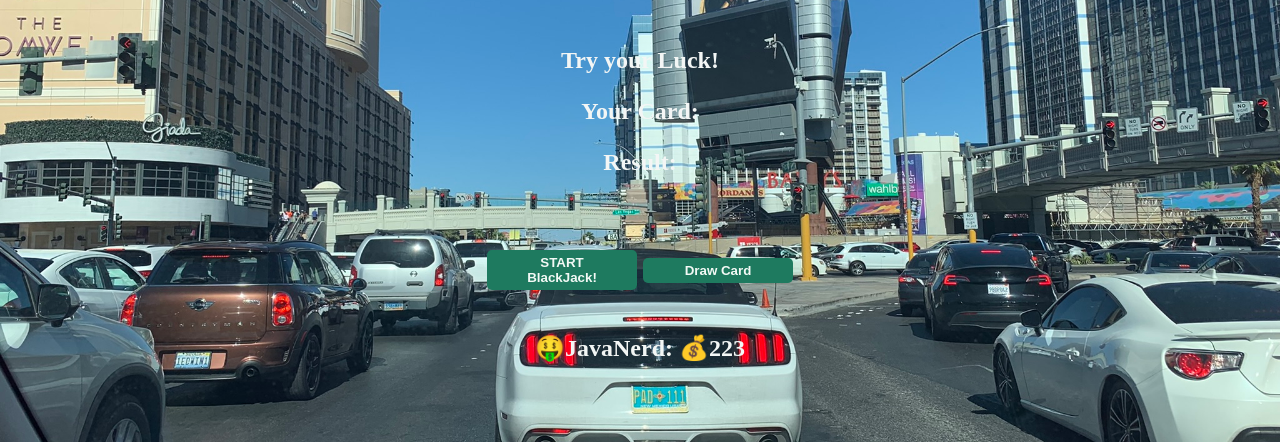
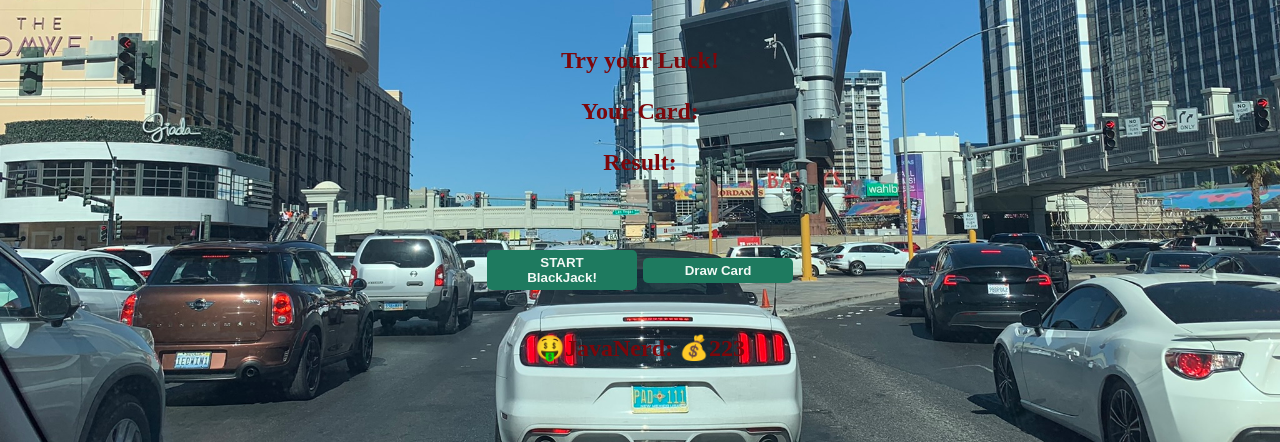
Before and after one commit to Dyamez/BlackJack-Milestone1, a plain HTML site: page gameJs/index.html in a window 1280 px wide. Shown: the part 358-800 px from the top of the page. Drawn offline with Linux system fonts and the light colour scheme.

Commit message:
052423-2

```diff
--- a/gameJs/index.html
+++ b/gameJs/index.html
@@ -4,26 +4,21 @@
     <meta charset="UTF-8">
     <meta http-equiv="X-UA-Compatible" content="IE=edge">
     <meta name="viewport" content="width=device-width, initial-scale=1.0">
-
     <link rel="stylesheet" href="styles.css">
     <title>Milestone BlackJack</title>
 </head>
-
 <body>
-
-
-
-  </container>
-
-      <h1>Milestone BlackJack Class 10</h1>
+    <h1>Milestone BlackJack Class 10</h1>
       <p id="talata">Try your Luck!</p>
           <p id="baraha">Your Card:</p>
           <p id="sumaTotal">Result:</p>
           <button onclick="bagongLaro()">START BlackJack!</button>
           <button onclick="bagongBalasa()">Draw Card</button>
           <p id="sugarol"></p>
+
+    <script src="index.js"></script>
 </body>
-<script src="index.js"></script>
+
 </html>
 
 <!--<link href="https://cdn.jsdelivr.net/npm/bootstrap@5.3.0-alpha3/dist/css/bootstrap.min.css" rel="stylesheet" integrity="sha384-KK94CHFLLe+nY2dmCWGMq91rCGa5gtU4mk92HdvYe+M/SXH301p5ILy+dN9+nJOZ" crossorigin="anonymous">
--- a/gameJs/styles.css
+++ b/gameJs/styles.css
@@ -9,7 +9,7 @@ body {
     font-size: x-large;
     background-image: url(./assets/pic.jpeg);
     background-size: cover;
-    color: rgb(243, 246, 245);
+    color: rgb(124, 7, 11);
     font-weight: bold;
 
 }
```
